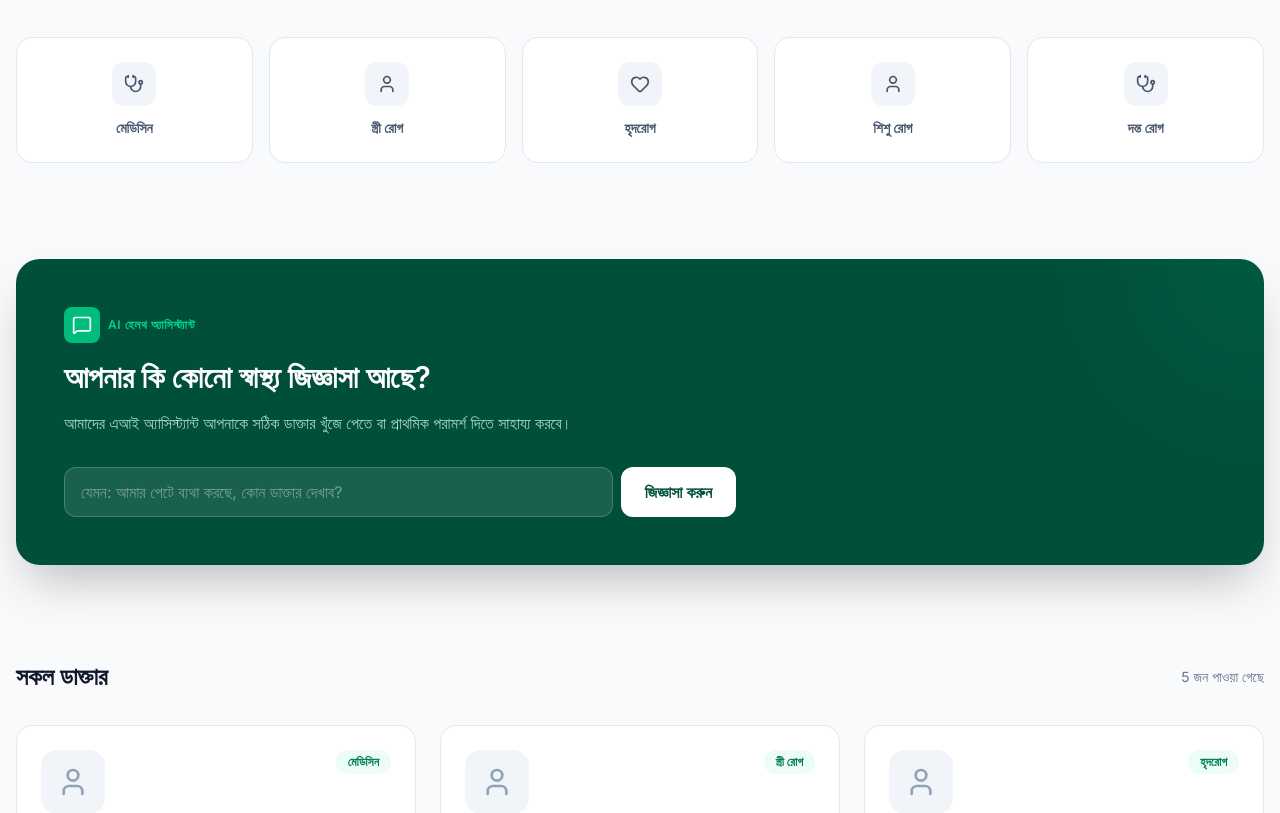
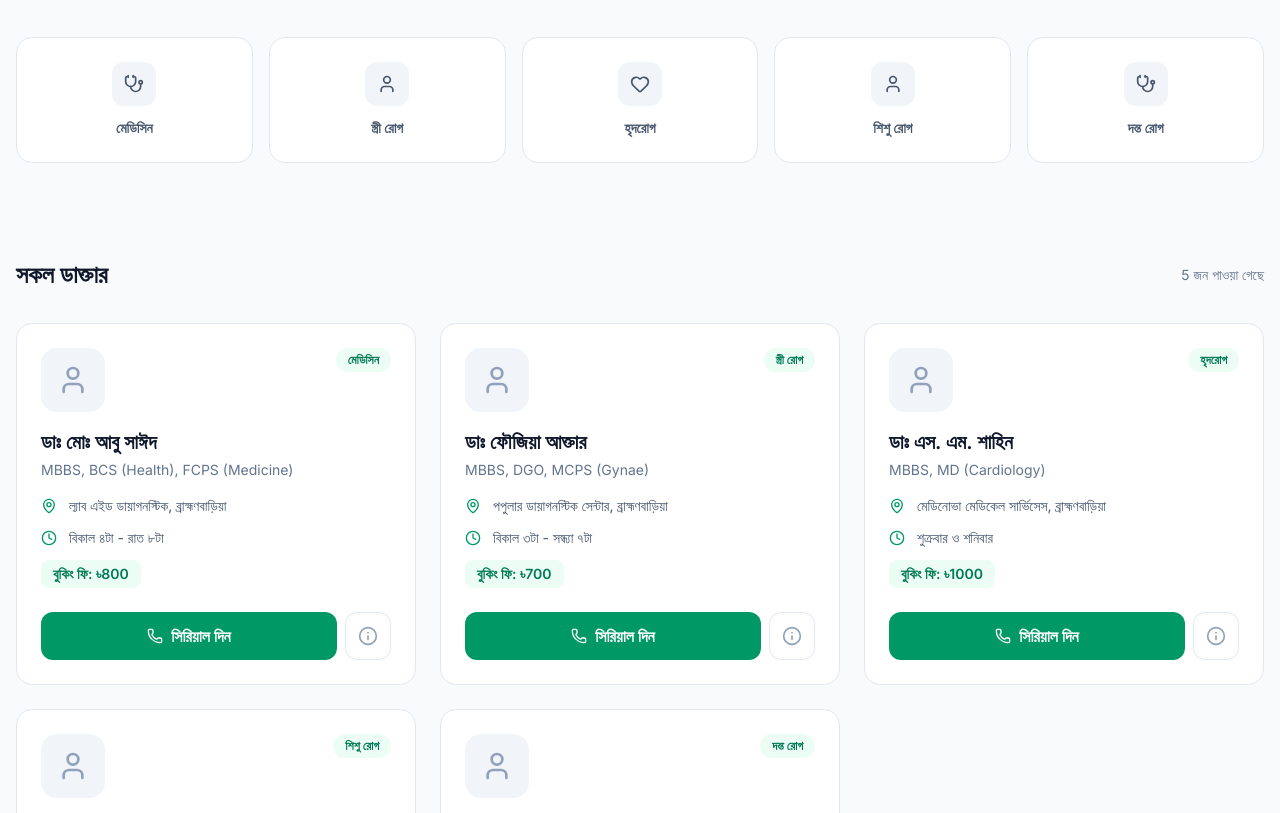
Before and after one commit to nishatxonfire/Ds, a React (Vite) app: page / in a window 1280 px wide. Shown: the part 608-1421 px from the top of the page. Built offline with nearby package versions, Linux system fonts and the light colour scheme.

Commit message:
refactor: Update app title and remove AI features
Removes unused AI integration code, including API client initialization, state variables, and event handlers. Updates the application's title in `index.html` to reflect its current functionality.

```diff
--- a/index.html
+++ b/index.html
@@ -3,7 +3,7 @@
   <head>
     <meta charset="UTF-8" />
     <meta name="viewport" content="width=device-width, initial-scale=1.0" />
-    <title>Brahamanbaria Doctor</title>
+    <title>My Google AI Studio App</title>
   </head>
   <body>
     <div id="root"></div>
--- a/src/App.tsx
+++ b/src/App.tsx
@@ -1,10 +1,8 @@
 import React, { useState, useMemo, useEffect } from 'react';
-import { Search, Phone, MapPin, Clock, Stethoscope, Menu, X, ChevronRight, Heart, User, Info, MessageSquare } from 'lucide-react';
+import { Search, Phone, MapPin, Clock, Stethoscope, Menu, X, ChevronRight, Heart, User, Info } from 'lucide-react';
 import { motion, AnimatePresence } from 'motion/react';
 import { doctors } from './data/doctors';
 import { Doctor, Specialty } from './types';
-import { GoogleGenAI } from "@google/genai";
-import Markdown from 'react-markdown';
 import { clsx, type ClassValue } from 'clsx';
 import { twMerge } from 'tailwind-merge';
 
@@ -23,10 +21,7 @@ const specialties: { label: string; value: Specialty; icon: React.ReactNode }[]
 export default function App() {
   const [searchTerm, setSearchTerm] = useState('');
   const [selectedSpecialty, setSelectedSpecialty] = useState<Specialty | 'All'>('All');
-  const [aiResponse, setAiResponse] = useState<string | null>(null);
   const [expandedDoctorId, setExpandedDoctorId] = useState<string | null>(null);
-  const [isAiLoading, setIsAiLoading] = useState(false);
-  const [chatInput, setChatInput] = useState('');
 
   const filteredDoctors = useMemo(() => {
     return doctors.filter(doc => {
@@ -37,31 +32,6 @@ export default function App() {
       return matchesSearch && matchesSpecialty;
     });
   }, [searchTerm, selectedSpecialty]);
-
-  const handleAiSearch = async (e: React.FormEvent) => {
-    e.preventDefault();
-    if (!chatInput.trim()) return;
-
-    setIsAiLoading(true);
-    setAiResponse(null);
-
-    try {
-      const ai = new GoogleGenAI({ apiKey: process.env.GEMINI_API_KEY || '' });
-      const response = await ai.models.generateContent({
-        model: "gemini-3-flash-preview",
-        contents: `You are a helpful medical assistant for Brahmanbaria, Bangladesh.
-        The user is asking: "${chatInput}".
-        Based on our database: ${JSON.stringify(doctors)}.
-        Please recommend suitable doctors or provide health advice. Speak in Bengali.`,
-      });
-      setAiResponse(response.text || "দুঃখিত, আমি কোনো তথ্য খুঁজে পাইনি।");
-    } catch (error) {
-      console.error("AI Error:", error);
-      setAiResponse("দুঃখিত, এআই সার্ভারে সমস্যা হচ্ছে। অনুগ্রহ করে পরে চেষ্টা করুন।");
-    } finally {
-      setIsAiLoading(false);
-    }
-  };
 
   return (
     <div className="min-h-screen font-sans">
@@ -150,53 +120,6 @@ export default function App() {
                 <span className="font-bold text-sm">{spec.label}</span>
               </button>
             ))}
-          </div>
-        </div>
-      </section>
-
-      {/* AI Assistant */}
-      <section className="py-12">
-        <div className="max-w-7xl mx-auto px-4">
-          <div className="bg-emerald-900 rounded-3xl p-8 md:p-12 text-white relative overflow-hidden shadow-2xl">
-            <div className="absolute top-0 right-0 w-64 h-64 bg-emerald-500/10 rounded-full -translate-y-1/2 translate-x-1/2 blur-3xl"></div>
-            <div className="relative z-10 max-w-2xl">
-              <div className="flex items-center gap-2 mb-4">
-                <div className="bg-emerald-500 p-2 rounded-lg">
-                  <MessageSquare className="w-5 h-5" />
-                </div>
-                <span className="text-emerald-400 font-bold uppercase tracking-wider text-xs">AI হেলথ অ্যাসিস্ট্যান্ট</span>
-              </div>
-              <h3 className="text-3xl font-bold mb-4">আপনার কি কোনো স্বাস্থ্য জিজ্ঞাসা আছে?</h3>
-              <p className="text-emerald-100/80 mb-8">আমাদের এআই অ্যাসিস্ট্যান্ট আপনাকে সঠিক ডাক্তার খুঁজে পেতে বা প্রাথমিক পরামর্শ দিতে সাহায্য করবে।</p>
-
-              <form onSubmit={handleAiSearch} className="flex gap-2">
-                <input
-                  type="text"
-                  value={chatInput}
-                  onChange={(e) => setChatInput(e.target.value)}
-                  placeholder="যেমন: আমার পেটে ব্যথা করছে, কোন ডাক্তার দেখাব?"
-                  className="flex-1 bg-white/10 border border-white/20 rounded-xl px-4 py-3 text-white placeholder:text-white/40 focus:outline-none focus:ring-2 focus:ring-emerald-500"
-                />
-                <button
-                  disabled={isAiLoading}
-                  className="bg-white text-emerald-900 px-6 py-3 rounded-xl font-bold hover:bg-emerald-50 transition-colors disabled:opacity-50"
-                >
-                  {isAiLoading ? 'খুঁজছি...' : 'জিজ্ঞাসা করুন'}
-                </button>
-              </form>
-
-              <AnimatePresence>
-                {aiResponse && (
-                  <motion.div
-                    initial={{ opacity: 0, y: 10 }}
-                    animate={{ opacity: 1, y: 0 }}
-                    className="mt-6 p-6 bg-white/5 border border-white/10 rounded-2xl prose prose-invert max-w-none"
-                  >
-                    <Markdown>{aiResponse}</Markdown>
-                  </motion.div>
-                )}
-              </AnimatePresence>
-            </div>
           </div>
         </div>
       </section>
```
